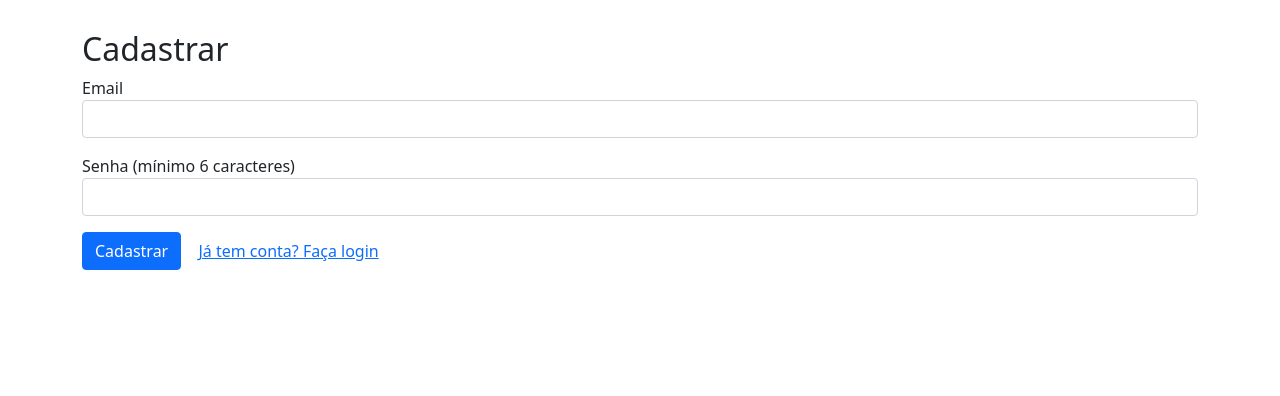
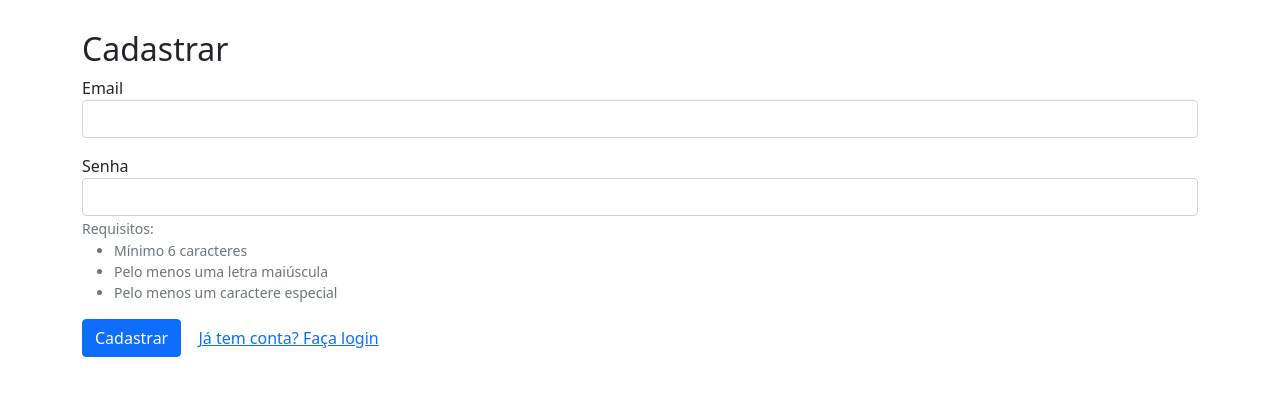
Before and after one commit to Matheus153/flask-financas, a Flask app: page /cadastrar in a window 1280 px wide. Shown: the part 76-472 px from the top of the page. Run offline with Flask 3, Linux system fonts and the light colour scheme.

Commit message:
Feat: adicionando mais critérios para aceitação de senhas ao realizar cadastro de usuário

```diff
--- a/app/routes.py
+++ b/app/routes.py
@@ -7,6 +7,7 @@ from flask_login import login_user, logout_user, current_user, login_required
 from flask_mail import Message
 from firebase_admin import auth as firebase_auth
 import requests
+import re
 
 
 main_routes = Blueprint('main', __name__)
@@ -118,9 +119,25 @@ def cadastrar():
         email = request.form['email']
         password = request.form['password']
 
+        # Validação da senha
+        errors = []
+
+        # Mínimo 6 caracteres
         if len(password) < 6:
-            flash('A senha deve ter pelo menos 6 caracteres', 'danger')
-            return redirect(url_for('main.cadastrar'))
+            errors.append("A senha deve ter pelo menos 6 caracteres")
+
+        # Pelo menos uma letra maiúscula
+        if not re.search(r'[A-Z]', password):
+            errors.append("A senha deve conter pelo menos uma letra maiúscula")
+
+        # Pelo menos um caractere especial
+        if not re.search(r'[^A-Za-z0-9]', password):
+            errors.append("A senha deve conter pelo menos um caractere especial")
+
+        if errors:
+            for error in errors:
+                flash(error, 'danger')
+            return render_template('cadastrar.html', email=email)
 
         try:
             # Cria usuário no Firebase
--- a/templates/cadastrar.html
+++ b/templates/cadastrar.html
@@ -5,12 +5,22 @@
 <form method="POST">
     <div class="mb-3">
         <label>Email</label>
-        <input type="email" name="email" class="form-control" required>
+        <input type="email" name="email" class="form-control" value="{{ email|default('', true) }}" required>
     </div>
+
     <div class="mb-3">
-        <label>Senha (mínimo 6 caracteres)</label>
-        <input type="password" name="password" class="form-control" minlength="6" required>
+        <label>Senha</label>
+        <input type="password" name="password" class="form-control" required>
+        <small class="form-text text-muted">
+            Requisitos:
+            <ul>
+                <li>Mínimo 6 caracteres</li>
+                <li>Pelo menos uma letra maiúscula</li>
+                <li>Pelo menos um caractere especial</li>
+            </ul>
+        </small>
     </div>
+
     <button type="submit" class="btn btn-primary">Cadastrar</button>
     <a href="{{ url_for('main.login') }}" class="btn btn-link">Já tem conta? Faça login</a>
 </form>
```
